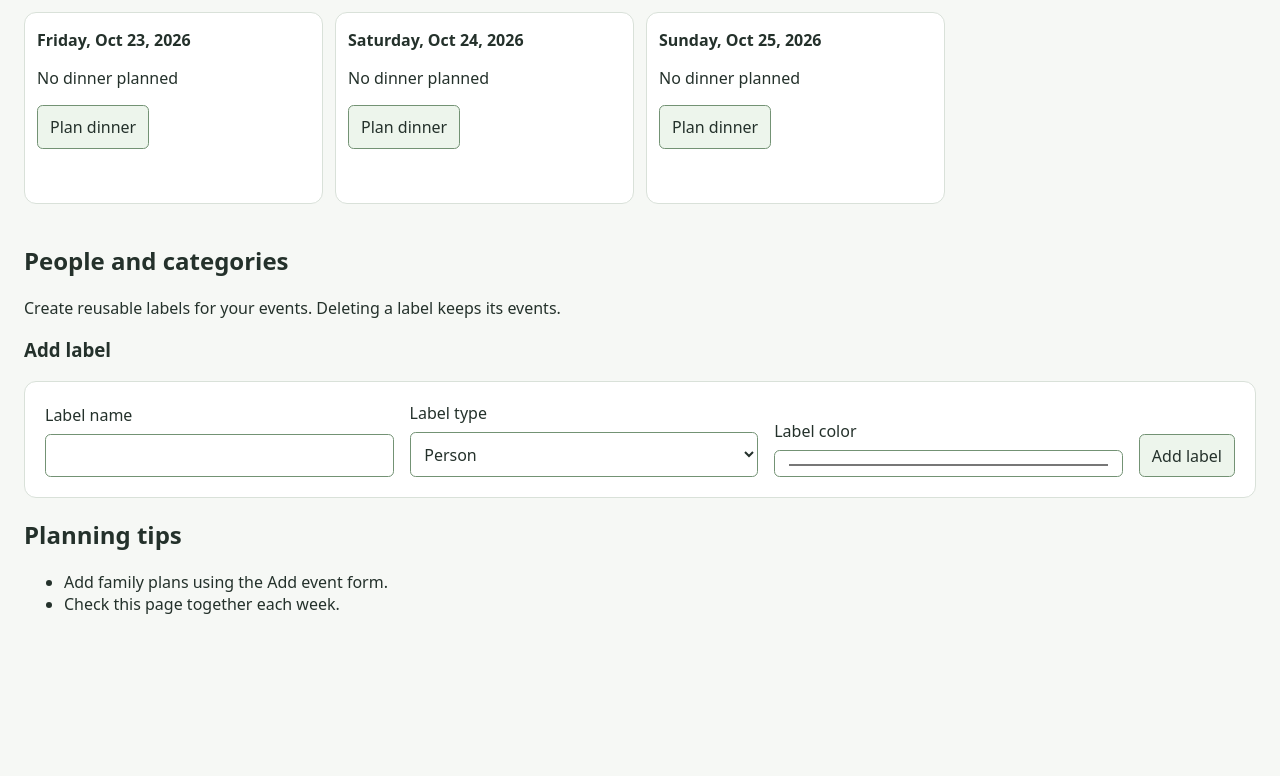
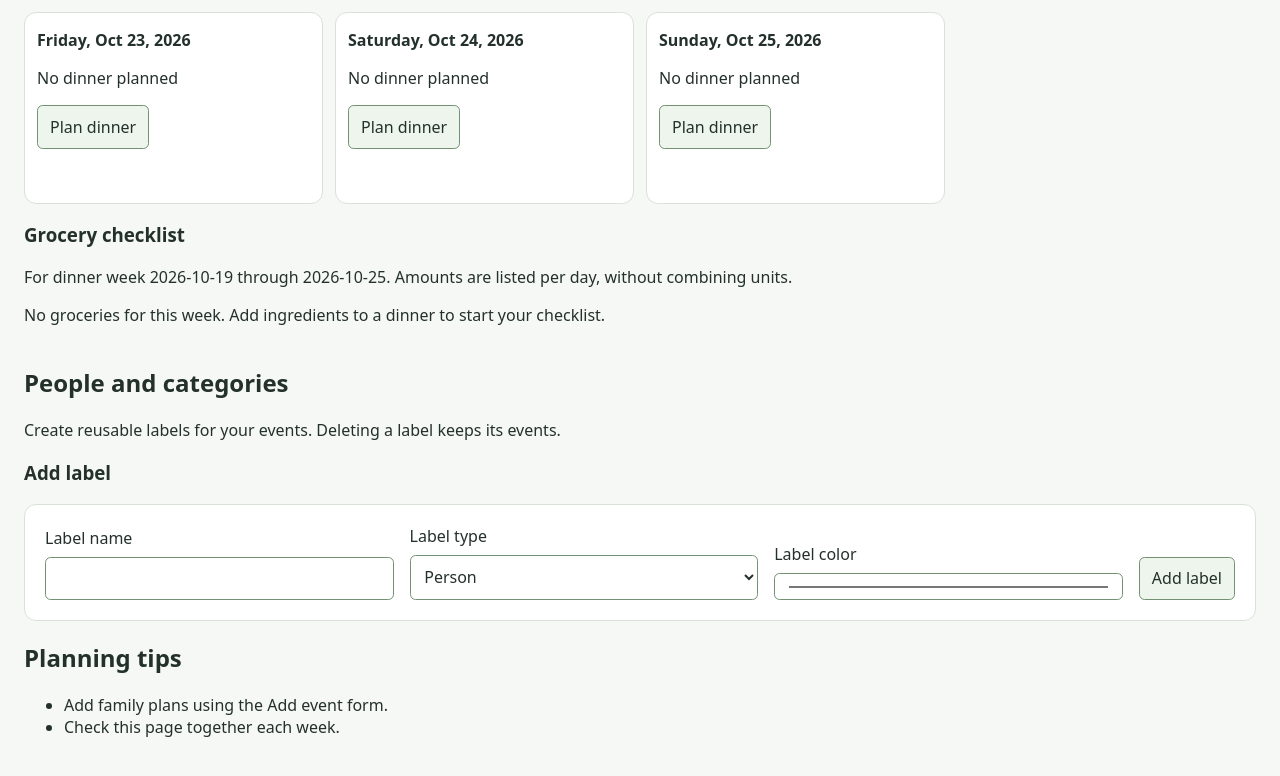
Before and after one commit to nbuzzerio/FamilyCalendar, a React (Vite) app: page / in a window 1280 px wide. Shown: the part 1945-2721 px from the top of the page. Before the commit the page ends 2624 px from the top, so only its background shows below. Built offline with nearby package versions, Linux system fonts and the light colour scheme.

Commit message:
chp-chore: Grocery checklist derived from selected week

```diff
--- a/src/DinnerRoster.tsx
+++ b/src/DinnerRoster.tsx
@@ -1,11 +1,13 @@
 import { useEffect, useRef, useState } from "react";
 import { dateKey } from "./events";
 import { weekDays } from "./calendar";
-import { dinnerStore, parseIngredients, formatIngredients, type DinnerPlans } from "./dinners";
+import { dinnerStore, groceryStore, groceryItems, parseIngredients, formatIngredients, type DinnerPlans, type GroceryChecks } from "./dinners";
 
 export function DinnerRoster() {
   const [anchor, setAnchor] = useState(() => new Date());
   const [plans, setPlans] = useState<DinnerPlans>({});
+  const [checks, setChecks] = useState<GroceryChecks>({});
+  const [groceryError, setGroceryError] = useState("");
   const [error, setError] = useState("");
   const [notice, setNotice] = useState("");
   const [editing, setEditing] = useState<string | null>(null);
@@ -17,7 +19,11 @@ export function DinnerRoster() {
   const nameInput = useRef<HTMLInputElement>(null);
   const trigger = useRef<HTMLButtonElement | null>(null);
   function refresh() {
-    try { setPlans(dinnerStore.list()); setError(""); }
+    try {
+      const saved = dinnerStore.list(); setPlans(saved); setError("");
+      try { setChecks(groceryStore.reconcile(saved)); setGroceryError(""); }
+      catch { setChecks({}); setGroceryError("Grocery checkmarks could not be loaded or updated. Saved dinners are unchanged. Check browser storage and reload to retry."); }
+    }
     catch (error) { setError((error as Error).message); }
   }
   useEffect(() => { refresh(); window.addEventListener("storage", refresh); return () => window.removeEventListener("storage", refresh); }, []);
@@ -26,6 +32,8 @@ export function DinnerRoster() {
     else trigger.current?.focus();
   }, [editing]);
   const days = weekDays(anchor);
+  const week = dateKey(days[0]);
+  const groceries = groceryItems(plans, days.map(dateKey));
   function close() { setEditing(null); setNameError(false); setError(""); }
   function move(offset: number) { setAnchor(weekDays(anchor, offset)[0]); setNotice(""); }
   return <section className="dinner-roster" aria-labelledby="dinner-heading">
@@ -50,6 +58,22 @@ export function DinnerRoster() {
         }}>{dinner ? "Edit dinner" : "Plan dinner"}</button>
       </li>;
     })}</ol>
+    <section className="grocery-checklist" aria-labelledby="grocery-heading">
+      <h3 id="grocery-heading">Grocery checklist</h3>
+      <p>For dinner week {week} through {dateKey(days[6])}. Amounts are listed per day, without combining units.</p>
+      {groceryError && <p role="alert">{groceryError}</p>}
+      {error ? <p>Grocery checklist unavailable until dinner plans can be read.</p> : groceries.length ? <ul>{groceries.map(item =>
+        <li key={item.key}>
+          <label><input type="checkbox" checked={(checks[week] ?? []).includes(item.key)} disabled={!!groceryError} onChange={event => {
+            try {
+              const saved = dinnerStore.list();
+              setChecks(groceryStore.setChecked(saved, week, item.key, event.target.checked));
+              setGroceryError("");
+            } catch { setGroceryError("Grocery checkmark could not be saved. Saved dinners are unchanged. Reload to retry."); }
+          }} /> {item.name}<span className="visually-hidden"> for dinner week {week}</span></label>
+          <ul>{item.entries.map((entry, index) => <li key={index}><time dateTime={entry.date}>{entry.date}</time>: {entry.amount}</li>)}</ul>
+        </li>)}</ul> : <p>No groceries for this week. Add ingredients to a dinner to start your checklist.</p>}
+    </section>
     {editing && <form className="dinner-form" aria-label={`Dinner for ${editing}`} onKeyDown={event => { if (event.key === "Escape") { event.preventDefault(); close(); } }} onSubmit={event => {
       event.preventDefault();
       if (!name.trim()) { setNameError(true); setError("Enter a dinner name."); nameInput.current?.focus(); return; }
--- a/src/dinners.ts
+++ b/src/dinners.ts
@@ -54,3 +54,50 @@ export function createDinnerStore(storage: () => Pick<Storage, "getItem" | "setI
   } };
 }
 export const dinnerStore = createDinnerStore();
+
+export const GROCERIES_STORAGE_KEY = "family-calendar.groceries.v1";
+export interface GroceryItem { key: string; name: string; entries: { date: string; amount: string }[] }
+export function groceryItems(plans: DinnerPlans, dates: string[]): GroceryItem[] {
+  const items = new Map<string, GroceryItem>();
+  for (const date of dates) for (const ingredient of plans[date]?.ingredients ?? []) {
+    const name = ingredient.name.trim(), key = name.toLowerCase();
+    const item = items.get(key) ?? { key, name, entries: [] };
+    item.entries.push({ date, amount: ingredient.amount?.trim() || "Amount not specified" });
+    items.set(key, item);
+  }
+  return [...items.values()];
+}
+export type GroceryChecks = Record<string, string[]>;
+function dinnerWeek(date: string): string {
+  const day = new Date(`${date}T12:00:00`);
+  day.setDate(day.getDate() - (day.getDay() + 6) % 7);
+  return `${day.getFullYear()}-${String(day.getMonth() + 1).padStart(2, "0")}-${String(day.getDate()).padStart(2, "0")}`;
+}
+export function createGroceryStore(storage: () => Pick<Storage, "getItem" | "setItem"> = () => window.localStorage) {
+  function read(): GroceryChecks {
+    const value: unknown = JSON.parse(storage().getItem(GROCERIES_STORAGE_KEY) ?? "{}");
+    if (!value || typeof value !== "object" || Array.isArray(value) || !Object.entries(value).every(([week, keys]) =>
+      isLocalDate(week) && dinnerWeek(week) === week && Array.isArray(keys) && keys.every(key => typeof key === "string" && !!key.trim() && key === key.trim().toLowerCase()))) throw Error("Invalid grocery checkmarks");
+    return value as GroceryChecks;
+  }
+  function reconcile(plans: DinnerPlans): GroceryChecks {
+    const saved = read(), next: GroceryChecks = {};
+    for (const [week, keys] of Object.entries(saved)) {
+      const available = new Set(groceryItems(plans, Object.keys(plans).filter(date => dinnerWeek(date) === week)).map(item => item.key));
+      const retained = [...new Set(keys)].filter(key => available.has(key));
+      if (retained.length) next[week] = retained;
+    }
+    if (JSON.stringify(saved) !== JSON.stringify(next)) storage().setItem(GROCERIES_STORAGE_KEY, JSON.stringify(next));
+    return next;
+  }
+  return { reconcile, setChecked(plans: DinnerPlans, week: string, key: string, checked: boolean) {
+    if (!isLocalDate(week) || dinnerWeek(week) !== week || !groceryItems(plans, Object.keys(plans).filter(date => dinnerWeek(date) === week)).some(item => item.key === key)) throw Error("Ingredient unavailable");
+    const next = reconcile(plans);
+    const keys = new Set(next[week] ?? []);
+    if (checked) keys.add(key); else keys.delete(key);
+    if (keys.size) next[week] = [...keys]; else delete next[week];
+    storage().setItem(GROCERIES_STORAGE_KEY, JSON.stringify(next));
+    return next;
+  } };
+}
+export const groceryStore = createGroceryStore();
--- a/src/style.css
+++ b/src/style.css
@@ -215,6 +215,11 @@ select:focus-visible { outline: 2px solid var(--accent); outline-offset: 3px; }
 input, textarea, select, dialog { background: var(--surface); color: var(--text); }
 dialog { border: 1px solid var(--control-border); }
 .appearance-selector { margin: 1rem 0; }
+.grocery-checklist { overflow-wrap: anywhere; }
+.grocery-checklist > ul { list-style: none; padding-left: 0; }
+.grocery-checklist > ul > li { margin: 1rem 0; }
+.grocery-checklist label { display: flex; align-items: center; gap: 0.5rem; min-height: 2.75rem; cursor: pointer; }
+.grocery-checklist input { width: 1.25rem; height: 1.25rem; flex-shrink: 0; }
 .recurrence-indicator { display: inline-block; font-size: 0.75rem; color: var(--muted); border: 1px solid currentColor; border-radius: 0.25rem; padding: 0.1rem 0.3rem; overflow-wrap: anywhere; }
 .appearance-selector label { display: grid; gap: 0.5rem; max-width: 14rem; }
 
```
Also changed, not shown: 2 other files (tests, documents, lock files or other folders).
